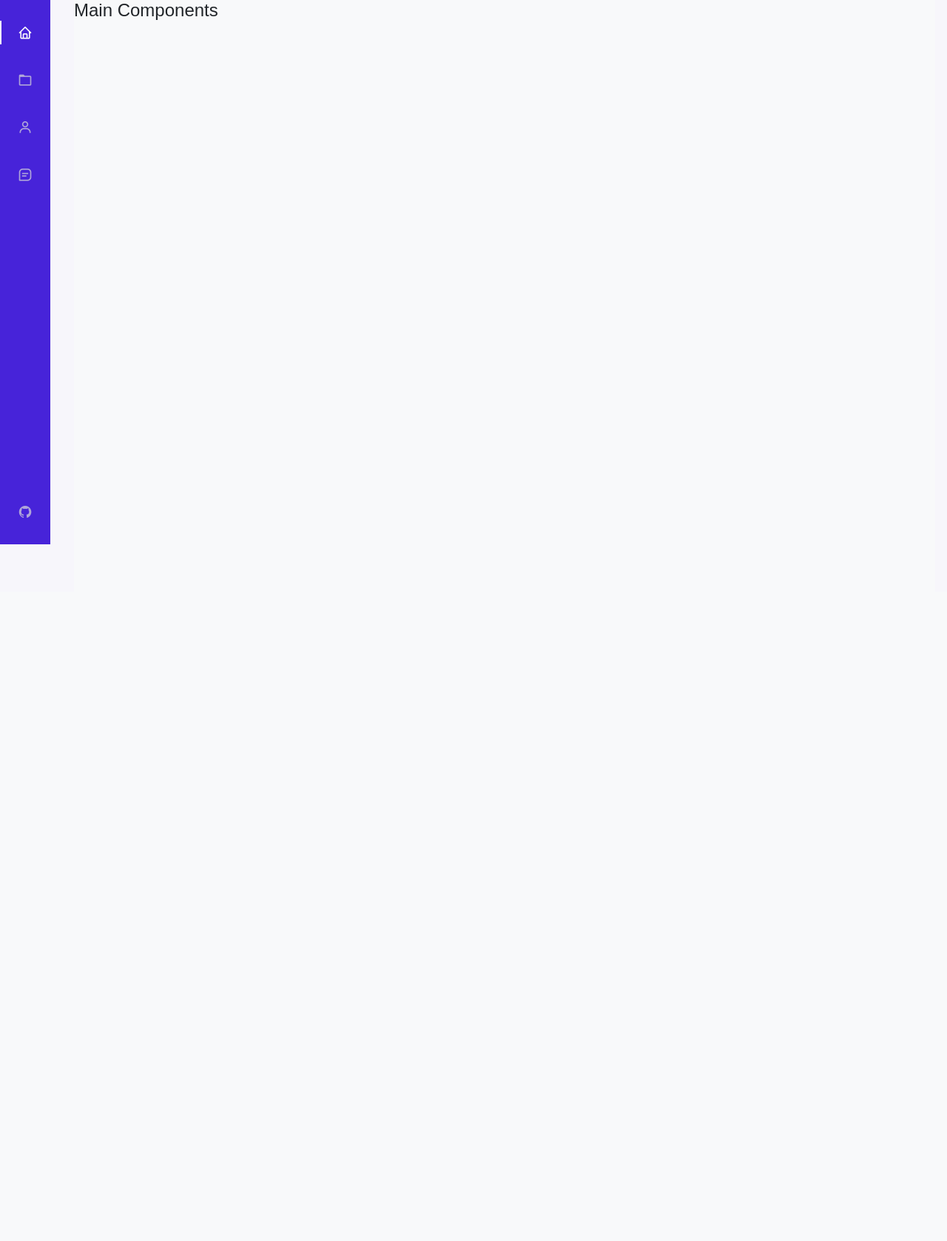
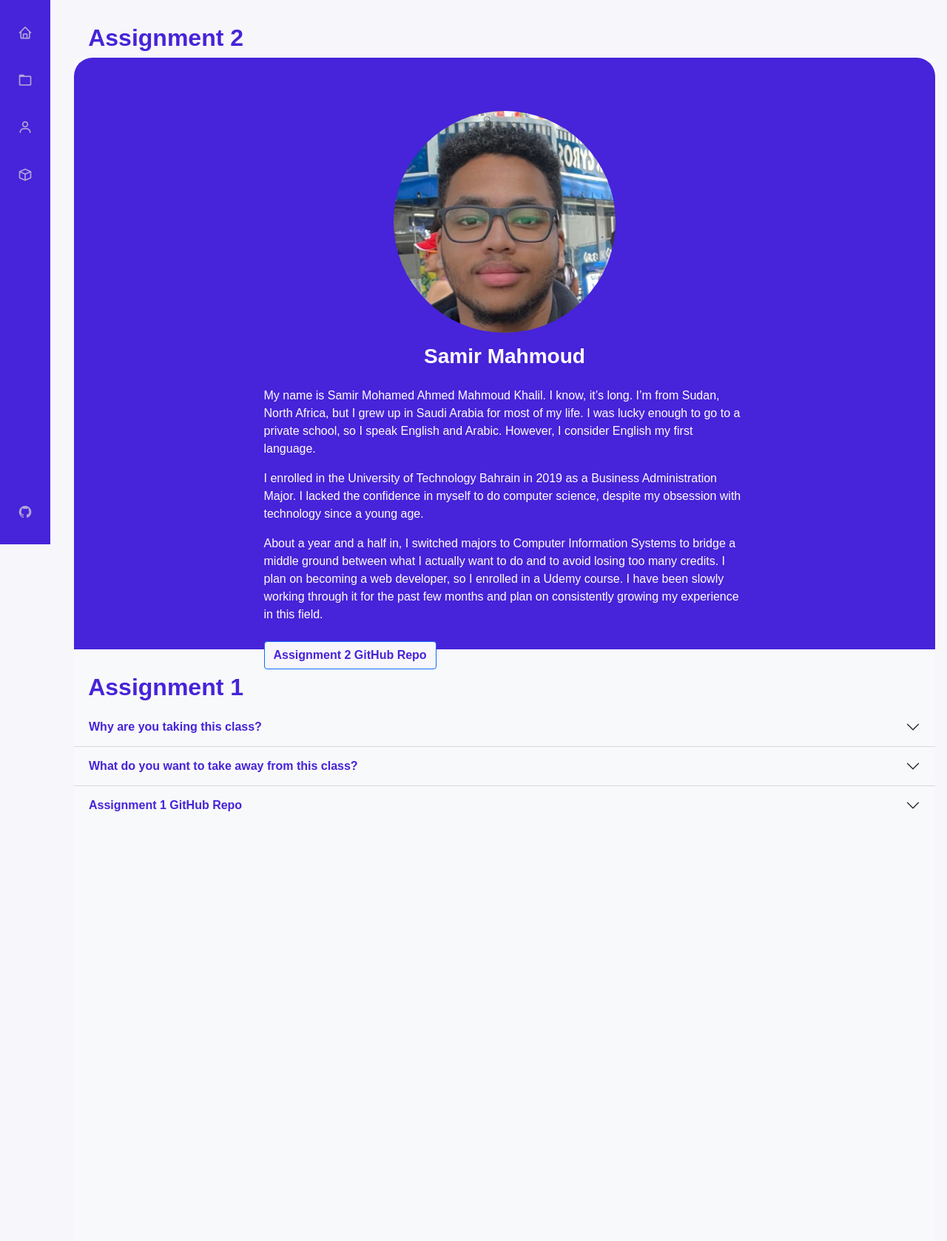
Before and after one commit to SaMoBTW/CS3270, a PHP site: page /assignments.html in a window 1280 px wide. Shown: the part 64-1742 px from the top of the page at 74% size. Before the commit the page ends 800 px from the top, so only its background shows below. Run offline with PHP 8.4, Linux system fonts and the light colour scheme; some libraries are stand-ins or nearby versions.

Commit message:
Assignment 2

```diff
--- a/assignments.html
+++ b/assignments.html
@@ -42,8 +42,8 @@
                                     class="nav_name">About
                                     me</span></a>
 
-                            <a href="personalprojects.html" class="nav_link"> <i
-                                    class='bx bx-message-square-detail nav_icon'></i><span class="nav_name">Personal
+                            <a href="personalprojects.html" class="nav_link"> <i class='bx bx-cube nav_icon'></i><span
+                                    class="nav_name">Personal
                                     Projects</span></a>
 
 
@@ -56,9 +56,118 @@
             </nav>
         </div>
         <!--Container Main start-->
-        <div class="height-100 bg-light">
-            <h4>Main Components</h4>
-        </div>
+        <main>
+            <h2 class="Assignment-title">Assignment 2</h2>
+            <div class="height-100 bg-light">
+                <div class="ui-bg-cover ui-bg-overlay-container text-white" style="background:#4723D9;"
+                    id="aboutme-container">
+                    <div class="ui-bg-overlay bg-dark opacity-50"></div>
+                    <div class="container py-5">
+                        <div class="media col-md-10 col-lg-8 col-xl-7 p-0 my-4 mx-auto">
+                            <img src="images/PFP.jpg" alt class="d-block ui-w-100 rounded-circle" height="300px"
+                                id="pfp-image">
+                            <div class="media-body ml-5">
+                                <h3 class="font-weight-bold mb-4" id="myname-h3">Samir Mahmoud</h3>
+                                <div class="opacity-75 mb-4">
+                                    <p>
+                                        My name is Samir Mohamed Ahmed Mahmoud Khalil. I know, it’s long. I’m from
+                                        Sudan, North Africa, but I grew up in Saudi
+                                        Arabia for most of my life. I was lucky enough to go to a private school, so I
+                                        speak English and Arabic. However, I
+                                        consider English my first language.
+                                    </p>
+                                    <p>
+                                        I enrolled in the University of Technology Bahrain in 2019 as a Business
+                                        Administration Major. I lacked the confidence
+                                        in myself to do computer science, despite my obsession with technology since a
+                                        young age.
+                                    </p>
+                                    <p>
+                                        About a year and a half in, I switched majors to Computer Information Systems to
+                                        bridge a middle ground between what I
+                                        actually want to do and to avoid losing too many credits. I plan on becoming a
+                                        web developer, so I enrolled in a Udemy
+                                        course. I have been slowly working through it for the past few months and plan
+                                        on consistently growing my experience in
+                                        this field.
+                                    </p>
+                                </div>
+                                <a href="https://github.com/SaMoBTW/CS3270" target="_blank"><button
+                                        style="background-color: #F7F6FB; color:#4723D9" type="button"
+                                        class="btn btn-primary github-btn"><strong>Assignment 2 GitHub
+                                            Repo</strong></button></a>
+                            </div>
+                        </div>
+                    </div>
+                </div>
+            </div>
+
+
+
+
+            <div class="height-100 bg-light">
+                <div id="Assignment1">
+
+                    <div class="height-100 bg-light">
+                        <h2 class="Assignment-title">Assignment 1</h2>
+
+                        <div class="accordion accordion-flush" id="accordionFlushExample">
+
+                            <div class="accordion-item">
+                                <h2 class="accordion-header">
+                                    <button class="accordion-button collapsed accordion-title" type="button"
+                                        data-bs-toggle="collapse" data-bs-target="#flush-collapseOne"
+                                        aria-expanded="false" aria-controls="flush-collapseOne">
+                                        Why are you taking this class?
+                                    </button>
+                                </h2>
+                                <div id="flush-collapseOne" class="accordion-collapse collapse"
+                                    data-bs-parent="#accordionFlushExample">
+                                    <div class="accordion-body">I really enjoy web development, and designing websites.
+                                    </div>
+                                </div>
+                            </div>
+
+                            <div class="accordion-item">
+                                <h2 class="accordion-header">
+                                    <button class="accordion-button collapsed accordion-title" type="button"
+                                        data-bs-toggle="collapse" data-bs-target="#flush-collapseTwo"
+                                        aria-expanded="false" aria-controls="flush-collapseTwo">
+                                        What do you want to take away from this class?
+                                    </button>
+                                </h2>
+                                <div id="flush-collapseTwo" class="accordion-collapse collapse"
+                                    data-bs-parent="#accordionFlushExample">
+                                    <div class="accordion-body">I would like to become a web developer after graduating.
+                                        Although PHP is
+                                        a
+                                        little outdated, another language under my
+                                        belt is never a bad thing.
+                                    </div>
+                                </div>
+                            </div>
+
+                            <div class="accordion-item">
+                                <h2 class="accordion-header">
+                                    <button class="accordion-button collapsed accordion-title" type="button"
+                                        data-bs-toggle="collapse" data-bs-target="#flush-collapseThree"
+                                        aria-expanded="false" aria-controls="flush-collapseThree">
+                                        Assignment 1 GitHub Repo
+                                    </button>
+                                </h2>
+                                <div id="flush-collapseThree" class="accordion-collapse collapse"
+                                    data-bs-parent="#accordionFlushExample">
+                                    <div class="accordion-body"><a href="https://github.com/SaMoBTW/CS3270"
+                                            target="_blank"><button type="button" class="btn btn-primary github-btn"><i
+                                                    class='bx bxl-github nav_icon'></i></button></a>
+                                    </div>
+                                </div>
+                            </div>
+                        </div>
+                    </div>
+                </div>
+            </div>
+        </main>
         <!--Container Main end-->
         <script type='text/javascript'
             src='https://cdn.jsdelivr.net/npm/bootstrap@5.0.0-beta1/dist/js/bootstrap.bundle.min.js'></script>
--- a/styles.css
+++ b/styles.css
@@ -158,18 +158,7 @@ a {
     padding-left: calc(var(--nav-width) + 1rem)
 }
 
-.active {
-    color: var(--white-color)
-}
 
-.active::before {
-    content: '';
-    position: absolute;
-    left: 0;
-    width: 2px;
-    height: 32px;
-    background-color: var(--white-color)
-}
 
 .height-100 {
     height: 100vh
@@ -209,7 +198,7 @@ a {
     }
 }
 
-#Assignment-title {
+.Assignment-title {
     padding-left: 1.2rem;
     padding-top: 2rem;
     color: #4723D9;
@@ -219,7 +208,6 @@ a {
 
 .accordion-body {
     width: max-content;
-
     word-wrap: normal;
 }
 
@@ -231,3 +219,18 @@ a {
     font-weight: bolder;
     color: #4723D9;
 }
+
+#pfp-image {
+    margin: auto auto;
+    margin-bottom: 15px;
+}
+
+#aboutme-container {
+    border-radius: 25px;
+    padding-bottom: 7.5%;
+}
+
+#myname-h3 {
+    text-align: center;
+    font-weight: 900;
+}
```
Also changed, not shown: aboutme.html (+47 -11 lines), index.html (+3 -51 lines), personalprojects.html (+7 -5 lines), images/PFP.jpg (added).
